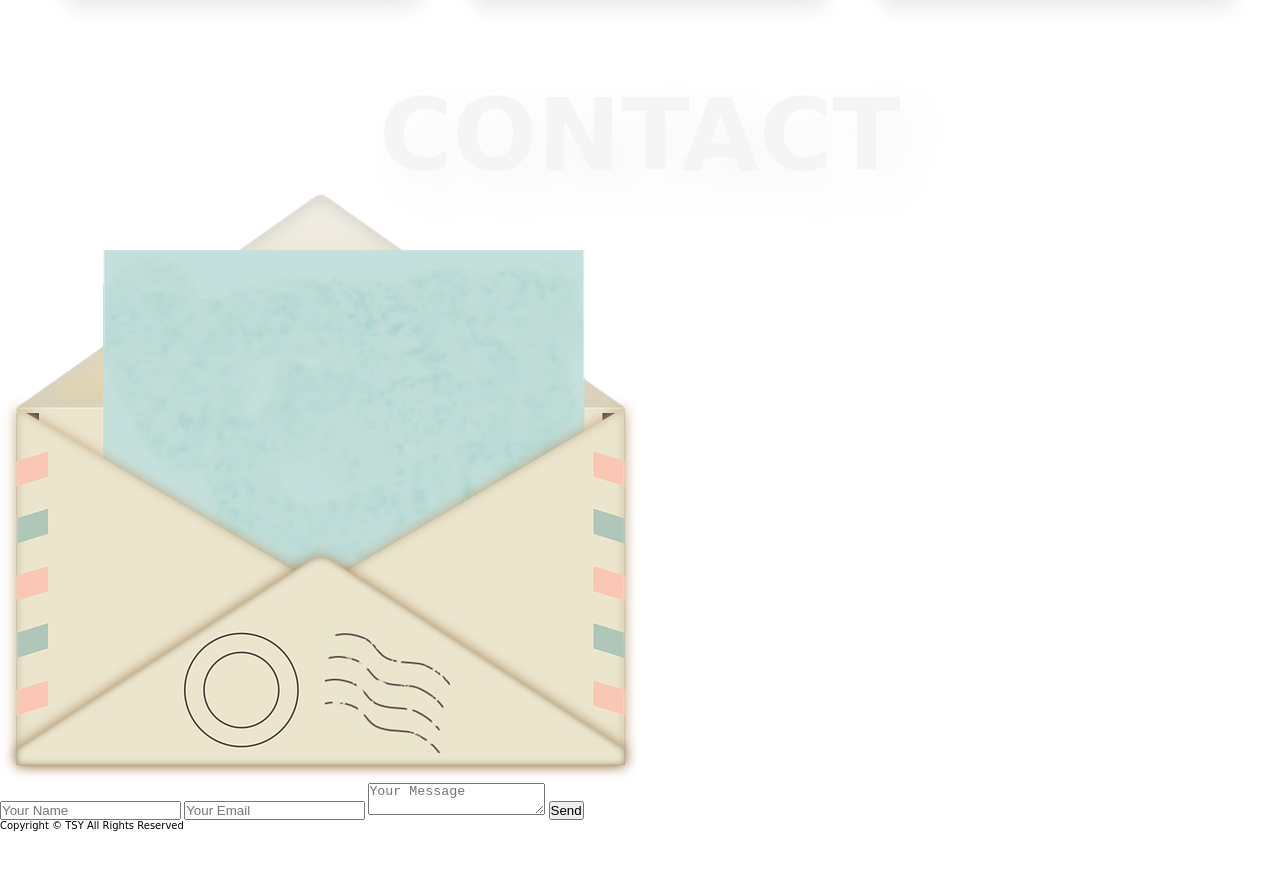
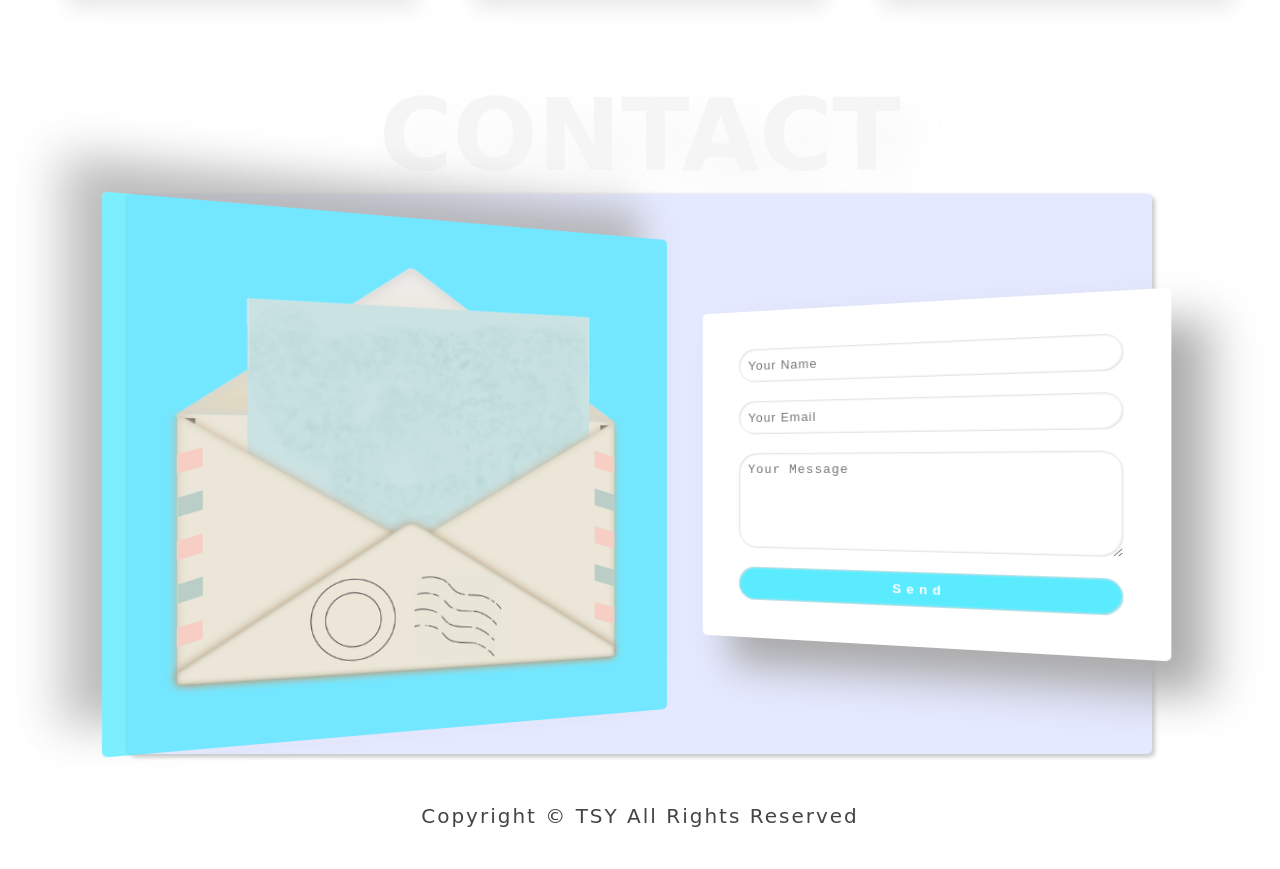
Before and after one commit to DiegoMutre/creative-design-template, a plain HTML site: page index.html in a window 1280 px wide. Shown: the part 2274-3143 px from the top of the page. Before the commit the page ends 3105 px from the top, so only its background shows below. Drawn offline with Linux system fonts and the light colour scheme; a web font is replaced by a local one.

Commit message:
Create section 4 styles

```diff
--- a/css/styles.css
+++ b/css/styles.css
@@ -445,3 +445,120 @@ button {
 }
 
 /* End of Section 3 Styles */
+
+/* Section 4 Styles */
+.section-4 {
+    width: 100%;
+    display: flex;
+    flex-direction: column;
+    justify-content: space-around;
+    align-items: center;
+}
+
+.form-container {
+    /* width: 80%; */
+    width: 100%;
+    height: 70vh;
+    background-color: #e5e9ff;
+    display: flex;
+    justify-content: center;
+    align-items: center;
+    box-shadow: 0.3rem 0.3rem 0.4rem #ccc, -0.1rem 0.1rem 0.4rem #ccc;
+    border-radius: 0.5rem;
+}
+
+@media (min-width: 281px) {
+    .form-container {
+        width: 80%;
+    }
+}
+
+.form-img {
+    width: 0%;
+}
+
+@media (min-width: 1280px) {
+    .form-container {
+        justify-content: space-evenly;
+        perspective: 100rem;
+    }
+
+    .form-img {
+        width: 55rem;
+        background-color: rgba(50, 231, 255, 0.8);
+        padding: 5rem;
+        opacity: 0.8;
+        box-shadow: -3rem -3rem 4rem #aaa;
+        border-radius: 0.5rem;
+        transform: rotateY(20deg);
+        transition: all 0.5s;
+    }
+
+    .form-img:hover {
+        transform: translateY(-2rem) rotateY(20deg);
+    }
+}
+
+.contact-form {
+    width: 80%;
+    background-color: #fff;
+    display: flex;
+    flex-direction: column;
+    padding: 3rem;
+    border-radius: 0.5rem;
+    box-shadow: 3rem 3rem 4rem #aaa;
+}
+
+@media (min-width: 1280px) {
+    .contact-form {
+        width: 45rem;
+        transform: rotateY(-20deg);
+        transition: all 0.5s;
+    }
+
+    .contact-form:hover {
+        transform: translateY(-2rem) rotateY(-20deg);
+        box-shadow: 5rem 5rem 7rem #aaa;
+    }
+}
+
+.contact-form input,
+.contact-form textarea {
+    margin: 1rem;
+    padding: 1rem;
+    font-size: 1.3rem;
+    letter-spacing: 0.1rem;
+    border: none;
+    border-radius: 2rem;
+    box-shadow: inset 0.1rem 0.1rem 0.2rem #ddd,
+        inset -0.1rem -0.1rem 0.2rem #ddd;
+}
+
+.contact-form textarea {
+    max-height: 15rem;
+    min-height: 10rem;
+    max-width: 100%;
+    min-width: 70%;
+}
+
+.contact-form input[type="submit"] {
+    background-color: rgba(50, 231, 255, 0.8);
+    color: #fff;
+    font-weight: bolder;
+    letter-spacing: 0.5rem;
+    cursor: pointer;
+    transition: background-color 0.5s;
+}
+
+.contact-form input[type="submit"]:hover {
+    background-color: #32e7ff;
+}
+
+.copyright {
+    font-size: 2rem;
+    letter-spacing: 0.2rem;
+    text-align: center;
+    color: #444;
+    margin: 5rem 0;
+}
+/* End of Section 4 Styles */
```
